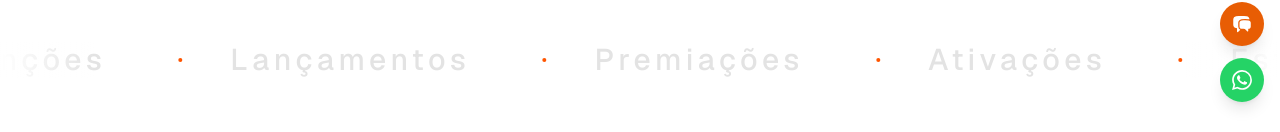
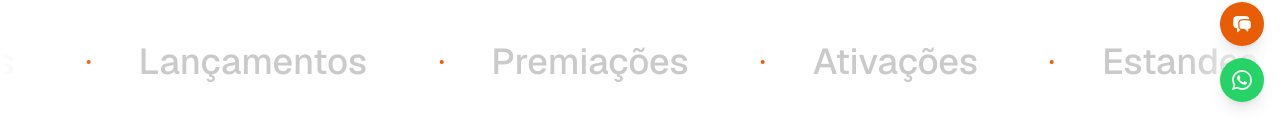
Before and after one commit to renatomf/dream-LP, a Next.js app: page / in a window 1280 px wide. Shown: the part 666-798 px from the top of the page. Built offline with nearby package versions, Linux system fonts and the light colour scheme; a web font is replaced by a local one.

Commit message:
ajustes fonts

```diff
--- a/src/app/globals.css
+++ b/src/app/globals.css
@@ -26,6 +26,11 @@
   from { transform: translateX(0); }
   to { transform: translateX(-50%); }
 }
+
+.marquee-fast {
+  animation: marquee 12s linear infinite;
+}
+
 
 @keyframes fadeIn {
   from { opacity: 0; transform: translateY(20px); }
--- a/src/components/sections/Clients.tsx
+++ b/src/components/sections/Clients.tsx
@@ -25,8 +25,7 @@ export default function Clients() {
         <div className="absolute right-0 top-5 bottom-0 w-12 md:w-32 bg-linear-to-l from-white to-transparent z-10 pointer-events-none" />
 
         <div
-          className="flex items-center"
-          style={{ animation: 'marquee 12s linear infinite' }}
+          className="flex items-center marquee-fast"
         >
           {items.map((client, i) => (
             <div
--- a/src/components/sections/Events.tsx
+++ b/src/components/sections/Events.tsx
@@ -19,13 +19,13 @@ export default function Eventos() {
         <div className="absolute right-0 top-0 bottom-0 w-24 bg-linear-to-l from-white to-transparent z-10 pointer-events-none" />
 
         <div
-          className="flex whitespace-nowrap"
-          style={{ animation: 'marquee 30s linear infinite' }}
+          className="flex whitespace-nowrap marquee-fast"
+          style={{ animationDuration: '25s' }}
         >
           {items.map((event, i) => (
             <span
               key={i}
-              className="inline-flex items-center gap-6 md:gap-18 px-6 text-xl md:text-3xl font-medium tracking-[0.15em] text-[#E3E3E3]"
+              className="inline-flex items-center gap-6 md:gap-18 px-6 text-xl md:text-4xl font-medium tracking-normal text-[#cbcaca]"
             >
               {event}
               <span className="w-1 h-1 rounded-full bg-brand shrink-0" />
--- a/src/components/sections/WorldTime.tsx
+++ b/src/components/sections/WorldTime.tsx
@@ -39,8 +39,7 @@ export default function WorldTime() {
         <div className="absolute right-0 top-0 bottom-0 w-24 bg-linear-to-l from-white to-transparent z-10 pointer-events-none" />
 
         <div
-          className="flex items-center whitespace-nowrap"
-          style={{ animation: 'marquee 12s linear infinite' }}
+          className="flex items-center whitespace-nowrap marquee-fast"
         >
           {items.map((tz, i) => (
             <TimeNode key={i} gmt={tz.gmt} city={tz.city} />
```
